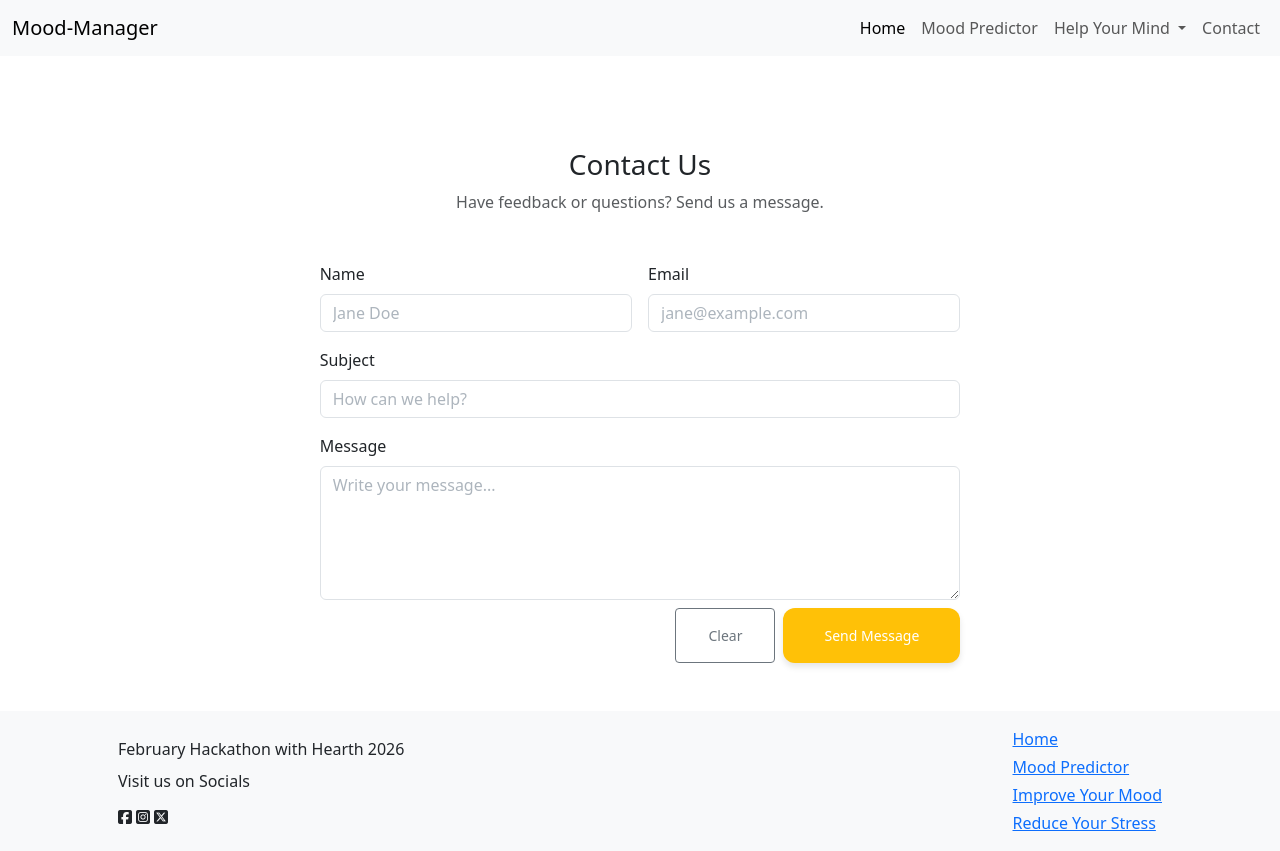
After one commit to AlistairDriscoll/mood-manager, a Django app: page /contact-us/ in a window 1280 px wide. The commit adds this page. Run offline with Django 5.2, Linux system fonts and the light colour scheme; parts of the project's set-up code (start-up, migrations or seed data) failed here and were passed over; some libraries are stand-ins or nearby versions.

Commit message:
Add contact us form page

```diff
--- /dev/null
+++ b/home/templates/contact.html
@@ -0,0 +1,98 @@
+{% extends 'base.html' %}
+
+{% block title %}Contact Us{% endblock %}
+
+{% block content %}
+<div class="row justify-content-center">
+  <div class="col-lg-7 col-md-9">
+
+    <div class="">
+      <div class="p-4 p-md-5">
+        <h1 class="h3 mb-2 text-center">Contact Us</h1>
+        <p class="text-muted mb-5 text-center">Have feedback or questions? Send us a message.</p>
+
+        <form id="contactForm" novalidate>
+          <div class="row g-3">
+            <div class="col-md-6">
+              <label for="name" class="form-label">Name</label>
+              <input id="name" name="name" type="text" class="form-control" placeholder="Jane Doe" required>
+              <div class="invalid-feedback">Please enter your name.</div>
+            </div>
+
+            <div class="col-md-6">
+              <label for="email" class="form-label">Email</label>
+              <input id="email" name="email" type="email" class="form-control" placeholder="jane@example.com" required>
+              <div class="invalid-feedback">Please enter a valid email.</div>
+            </div>
+
+            <div class="col-12">
+              <label for="subject" class="form-label">Subject</label>
+              <input id="subject" name="subject" type="text" class="form-control" placeholder="How can we help?" required>
+              <div class="invalid-feedback">Please enter a subject.</div>
+            </div>
+
+            <div class="col-12">
+              <label for="message" class="form-label">Message</label>
+              <textarea id="message" name="message" class="form-control" rows="5" placeholder="Write your message..." required></textarea>
+              <div class="invalid-feedback">Please enter a message.</div>
+            </div>
+
+            <div class="col-12 d-flex gap-2 justify-content-end mt-2">
+              <button type="reset" class="btn btn-outline-secondary btn-sm" style="width: 100px;">Clear</button>
+              <button type="submit" class="btn contact-button btn-sm">
+                Send Message
+              </button>
+            </div>
+          </div>
+        </form>
+
+      </div>
+    </div>
+
+  </div>
+</div>
+
+<!-- Thank You Modal -->
+<div class="modal fade" id="thanksModal" tabindex="-1" aria-labelledby="thanksModalLabel" aria-hidden="true">
+  <div class="modal-dialog modal-dialog-centered">
+    <div class="modal-content">
+      <div class="modal-header">
+        <h5 class="modal-title" id="thanksModalLabel">Thanks!</h5>
+        <button type="button" class="btn-close" data-bs-dismiss="modal" aria-label="Close"></button>
+      </div>
+      <div class="modal-body">
+        <p class="mb-0">Thanks for your message, we’ll get back to you soon.</p>
+      </div>
+      <div class="modal-footer">
+        <button type="button" class="btn contact-button btn-sm" data-bs-dismiss="modal">Done</button>
+      </div>
+    </div>
+  </div>
+</div>
+{% endblock %}
+
+{% block extra_js %}
+<script>
+  (function () {
+    const form = document.getElementById("contactForm");
+    const modalEl = document.getElementById("thanksModal");
+    const modal = new bootstrap.Modal(modalEl);
+
+    form.addEventListener("submit", function (e) {
+      e.preventDefault(); // no postback
+
+      // Simple Bootstrap validation
+      if (!form.checkValidity()) {
+        e.stopPropagation();
+        form.classList.add("was-validated");
+        return;
+      }
+
+      // If valid: show modal + reset form state
+      modal.show();
+      form.reset();
+      form.classList.remove("was-validated");
+    });
+  })();
+</script>
+{% endblock %}
--- a/home/templates/predict.html
+++ b/home/templates/predict.html
@@ -31,7 +31,7 @@
               {% endfor %}
             </div>
 
-            <button type="submit" class="btn btn-primary w-100 mt-4">
+            <button type="submit" class="btn contact-button btn-sm w-100 mt-4 fs-6 fw-medium">
               Predict
             </button>
           </form>
@@ -72,7 +72,7 @@
       </div>
       {% endif %}
       <!-- More Info Button -->
-      <div class="mt-4 text-center">
+      <div class="mt-4 mb-5 text-center">
         <button
           type="button"
           class="btn btn-outline-secondary btn-model-info"
--- a/home/urls.py
+++ b/home/urls.py
@@ -6,4 +6,5 @@ urlpatterns = [
     path("predict/", views.predict_view, name="predict"),
     path("improve-mood/", views.improve_my_mood, name="improve_mood"),
     path("reduce-stress/", views.reduce_stress, name="reduce_stress"),
+    path("contact-us/", views.contact, name="contact"),
 ]
--- a/home/views.py
+++ b/home/views.py
@@ -49,3 +49,11 @@ def reduce_stress(request):
         request,
         'reduce_stress.html',
     )
+
+
+def contact(request):
+
+    return render(
+        request,
+        'contact.html',
+    )
--- a/static/css/main.css
+++ b/static/css/main.css
@@ -1,6 +1,6 @@
 /* Landing Page Styles */
 .landing-hero {
-    min-height: 80vh;
+    min-height: 70vh;
     display: flex;
     align-items: center;
     justify-content: center;
@@ -87,3 +87,29 @@
     margin-top: 3rem;
     font-weight: 300;
 }
+
+body {
+    padding-top: 100px;
+}
+
+.form-control::placeholder {
+    color: #adb5bd;
+    opacity: 1;
+}
+
+.contact-button {
+    display: inline-block;
+    background-color: #ffc107;
+    color: #ffffff;
+    padding: 1rem 2.5rem;
+    border-radius: 12px;
+    text-decoration: none;
+    transition: all 0.3s ease;
+    box-shadow: 0 4px 6px rgba(0, 0, 0, 0.1);
+}
+
+.contact-button:hover {
+    background-color: #ffb300;
+    color: #ffffff;
+    box-shadow: 0 6px 12px rgba(0, 0, 0, 0.15);
+}
```
